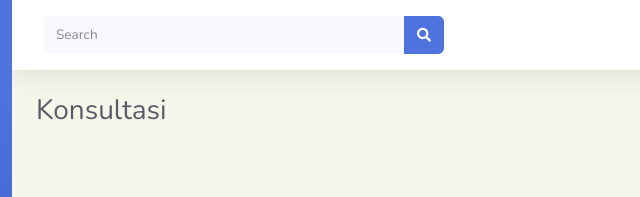
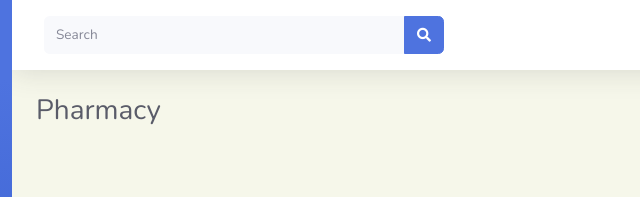
Before and after one commit to putrinurrahma/sobathealth, a website with bundled scripts: page Pharmacy.html in a window 1280 px wide. Shown: the top 197 px of the page, 212-852 px from the left. Built offline with nearby package versions, Linux system fonts and the light colour scheme.

Commit message:
Update Pharmacy.html

```diff
--- a/Pharmacy.html
+++ b/Pharmacy.html
@@ -231,7 +231,7 @@
             <div
               class="d-sm-flex align-items-center justify-content-between mb-4"
             >
-              <h1 class="h3 mb-0 text-gray-800">Konsultasi</h1>
+              <h1 class="h3 mb-0 text-gray-800">Pharmacy</h1>
             </div>
             <div class="container p-5">
               <div class="row">
```
